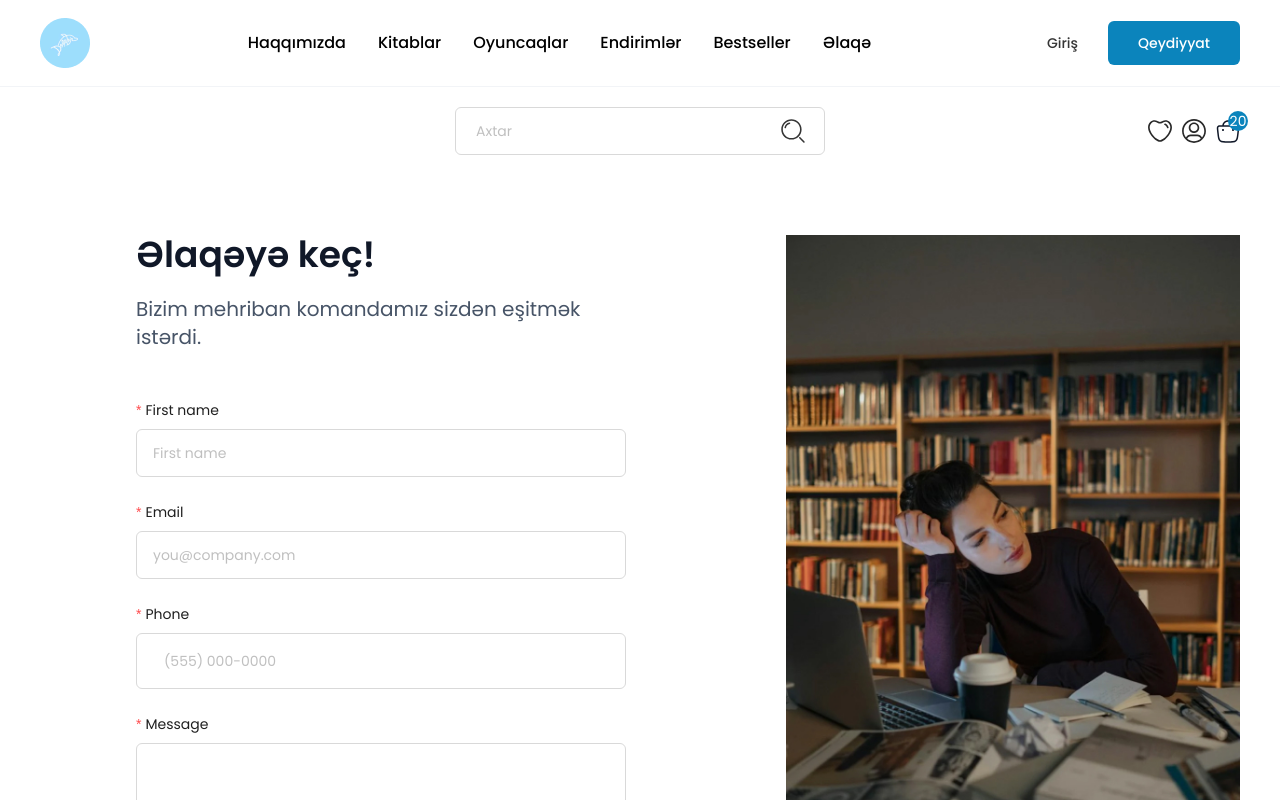
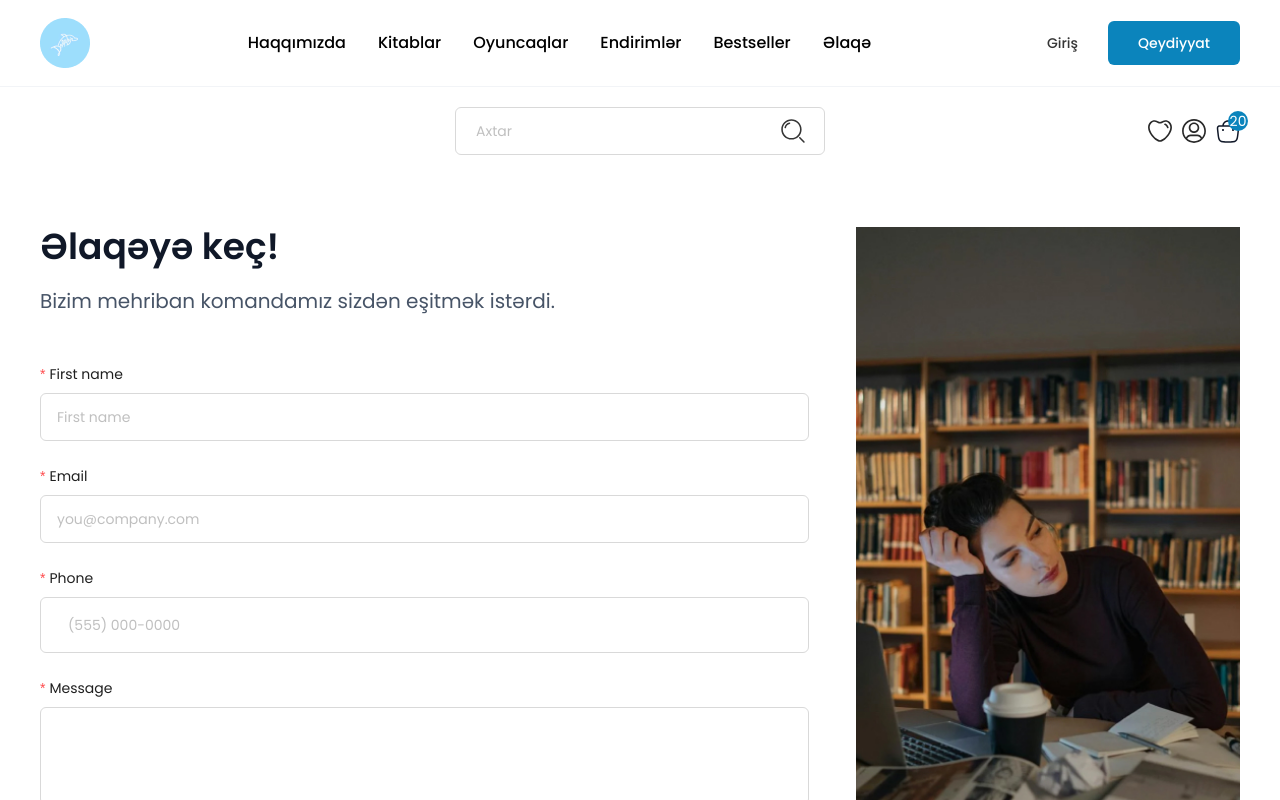
Before and after one commit to DolphinAz/DolphinAppFront, a React (Vite) app: page /contact in a window 1280 px wide. Shown: the top 800 px of the page. Built offline with nearby package versions, Linux system fonts and the light colour scheme.

Commit message:
contact section was added

```diff
--- a/src/components/ContactForm/ContactForm.jsx
+++ b/src/components/ContactForm/ContactForm.jsx
@@ -31,7 +31,7 @@ function ContactForm() {
           },
         ]}
       >
-        <Input className="py-3 px-4" placeholder="First name" />
+        <Input className="py-3 px-4 w-full" placeholder="First name" />
       </Form.Item>
       <Form.Item
         label="Email"
@@ -77,7 +77,7 @@ function ContactForm() {
 
       <Form.Item name="remember" valuePropName="checked">
         <Checkbox className="flex items-center">
-          <p className="text-black-300 flex gap-1">
+          <p className="text-black-300 flex flex-wrap gap-1">
             Siz bizim mehriban
             <span className="underline">məxfilik siyasətimizlə</span>
             razılaşırsınız?
--- a/src/pages/Contact/Contact.jsx
+++ b/src/pages/Contact/Contact.jsx
@@ -4,23 +4,25 @@ import ContactForm from "../../components/ContactForm/ContactForm";
 import contactImage from "../../assets/images/contact-image.jpg";
 function Contact() {
   return (
-    <section className="px-10 pt-[72px] pb-10 grid grid-cols-[3fr_2fr] grid-rows-1 gap-16">
-      <Flex className="px-24 justify-center">
-        <Flex vertical gap={48}>
-          <Flex vertical gap={20}>
+    <section className="px-5 desktop:px-10 pt-16 pb-10 flex flex-col desktop:grid desktop:grid-cols-[2fr_1fr] gap-[47px]">
+      <Flex>
+        <Flex vertical gap={48} className="w-full">
+          <Flex vertical className="gap-4 desktop:gap-5">
             <h1 className="text-4xl font-semibold text-black-100">
               Əlaqəyə keç!
             </h1>
-            <p className="text-black-300 text-xl">
+            <p className="text-black-300 text-[18px] desktop:text-xl">
               Bizim mehriban komandamız sizdən eşitmək istərdi.
             </p>
           </Flex>
           <ContactForm />
         </Flex>
       </Flex>
-      <div>
-        <img className="object-cover" src={contactImage} alt="Contact image" />
-      </div>
+      <img
+        className="hidden desktop:block object-cover h-full"
+        src={contactImage}
+        alt="Contact image"
+      />
     </section>
   );
 }
```
